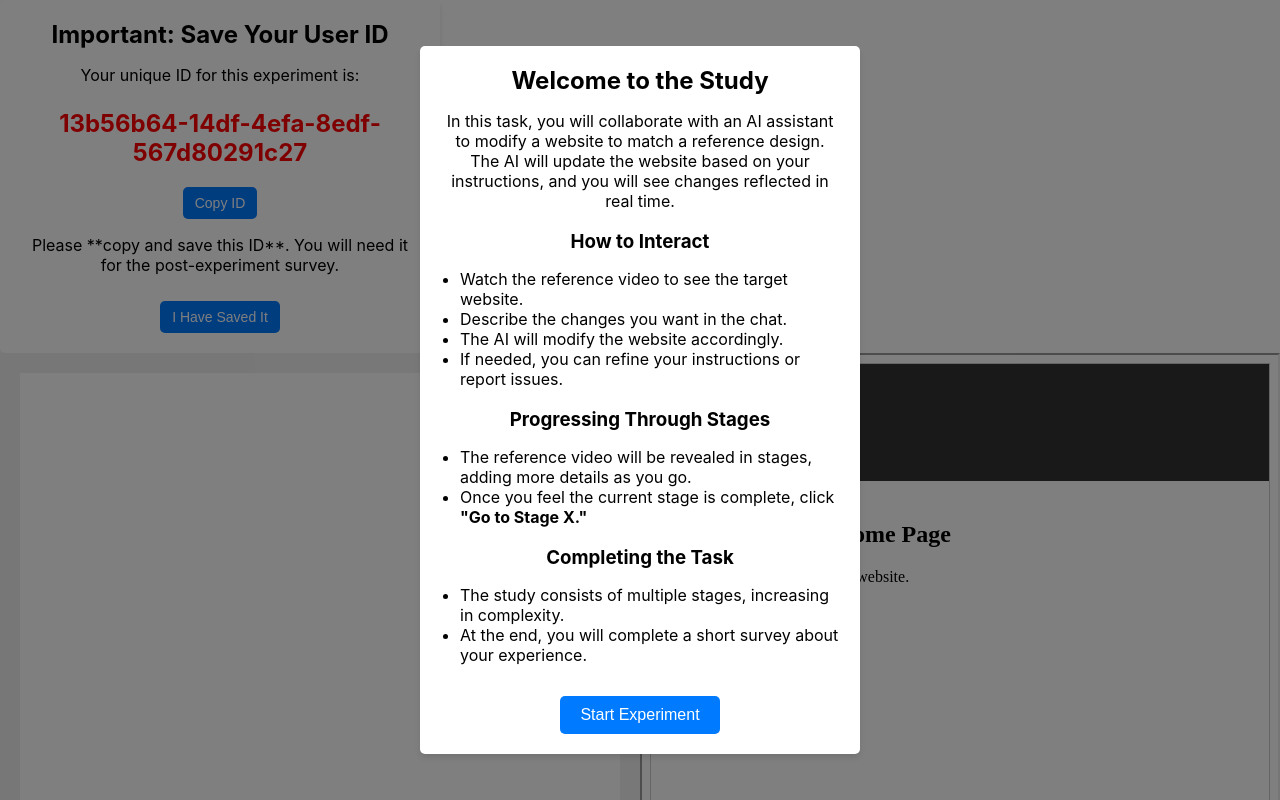
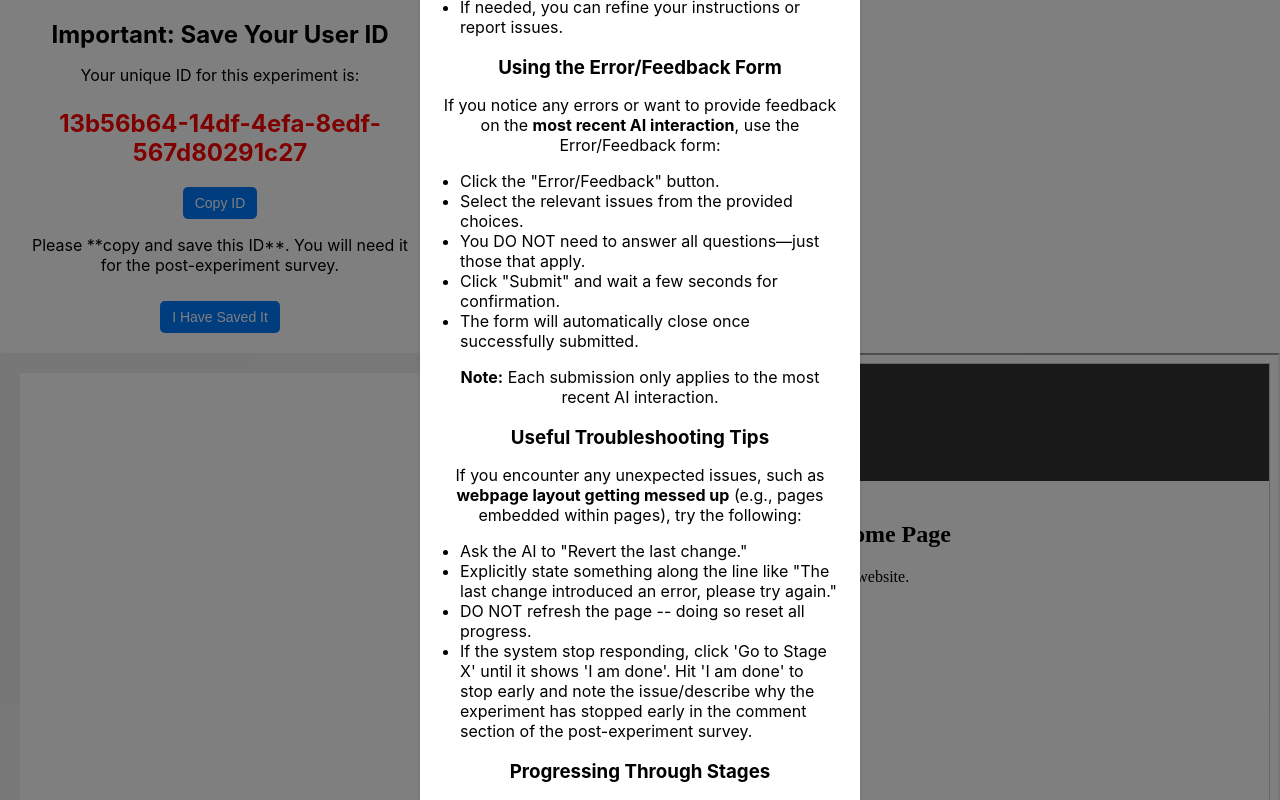
Before and after one commit to susannahsu/human-llm-colab-deploy, a React (Create React App) app: page / in a window 1280 px wide. Shown: the top 800 px of the page. Built offline with nearby package versions, Linux system fonts and the light colour scheme.

Commit message:
Refine instructions

```diff
--- a/src/InstructionsModal.js
+++ b/src/InstructionsModal.js
@@ -19,6 +19,31 @@ const InstructionsModal = ({ onClose }) => {
           <li>If needed, you can refine your instructions or report issues.</li>
         </ul>
 
+        <h3>Using the Error/Feedback Form</h3>
+        <p>
+        If you notice any errors or want to provide feedback on the <strong>most recent AI interaction</strong>, use the Error/Feedback form:
+        </p>
+        <ul>
+          <li>Click the "Error/Feedback" button.</li>
+          <li>Select the relevant issues from the provided choices.</li>
+          <li>You DO NOT need to answer all questions—just those that apply.</li>
+          <li>Click "Submit" and wait a few seconds for confirmation.</li>
+          <li>The form will automatically close once successfully submitted.</li>
+        </ul>
+        <p><strong>Note:</strong> Each submission only applies to the most recent AI interaction.</p>
+
+        <h3>Useful Troubleshooting Tips</h3>
+        <p>
+        If you encounter any unexpected issues, such as <strong>webpage layout getting messed up</strong> (e.g., pages embedded within pages), try the following:
+        </p>
+        <ul>
+          <li>Ask the AI to "Revert the last change."</li>
+          <li>Explicitly state something along the line like "The last change introduced an error, please try again."</li>
+          <li>DO NOT refresh the page -- doing so reset all progress.</li>
+          <li>If the system stop responding, click 'Go to Stage X' until it shows 'I am done'. Hit 'I am done' to stop early and note the issue/describe why the experiment has stopped early in the comment section of the post-experiment survey.</li>
+        </ul>
+
+
         <h3>Progressing Through Stages</h3>
         <ul>
           <li>The reference video will be revealed in stages, adding more details as you go.</li>
```
